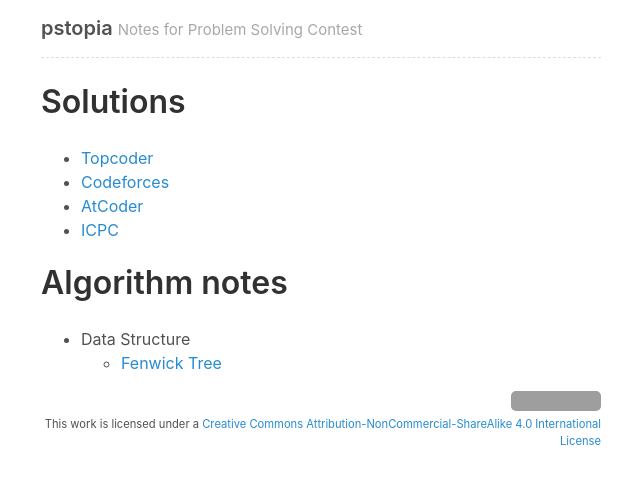
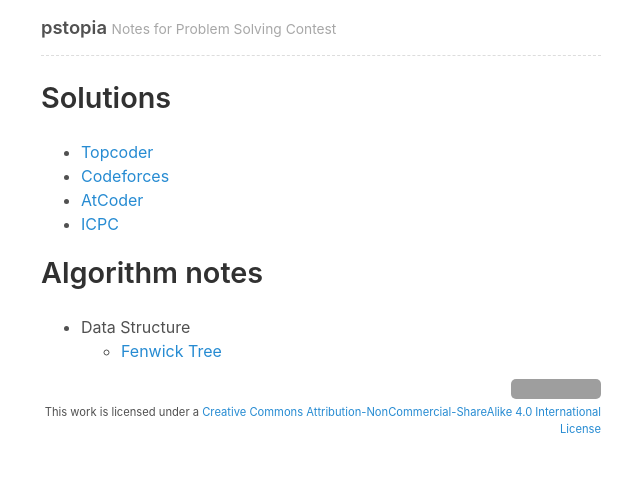
Before and after one commit to pstopia/pstopia.github.io, a Jekyll site: the page built from index.md, in a window 1280 px wide. Shown: the top 484 px of the page, without its empty margins (319-959 px from the left). Built offline with Jekyll 4.4.1, drawn with Linux system fonts in a browser that asks for light colours; some web fonts are replaced; grey boxes are pictures that could not be loaded.

Commit message:
font size

```diff
--- a/_sass/_type.scss
+++ b/_sass/_type.scss
@@ -12,17 +12,17 @@
 
 h1 {
   margin-bottom: 1.5rem;
-  font-size: 2rem;
+  font-size: 1.8rem;
 }
 
 h2 {
   margin-top: 1rem;
-  font-size: 1.5rem;
+  font-size: 1.4rem;
 }
 
 h3 {
   margin-top: 1.5rem;
-  font-size: 1.25rem;
+  font-size: 1.15rem;
 }
 
 h4, h5, h6 {
```
